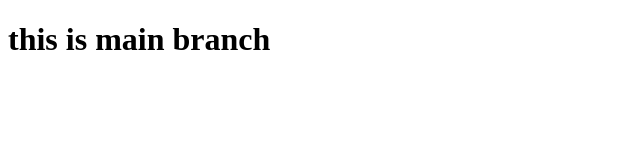
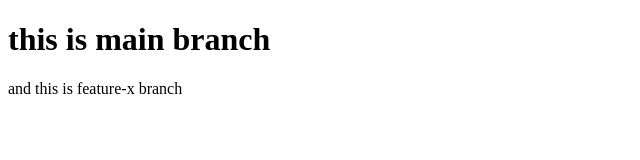
Before and after one commit to huzaifa1993/test1, a plain HTML site: page index.html in a window 1280 px wide. Shown: the whole page, without its empty margins (0-640 px from the left). Drawn offline with Linux system fonts and the light colour scheme.

Commit message:
add p tag

```diff
--- a/index.html
+++ b/index.html
@@ -8,5 +8,6 @@
  </head>
  <body>
     <h1>this is main branch</h1>
+    <p> and this is feature-x branch</p>
  </body>
  </html>
```
